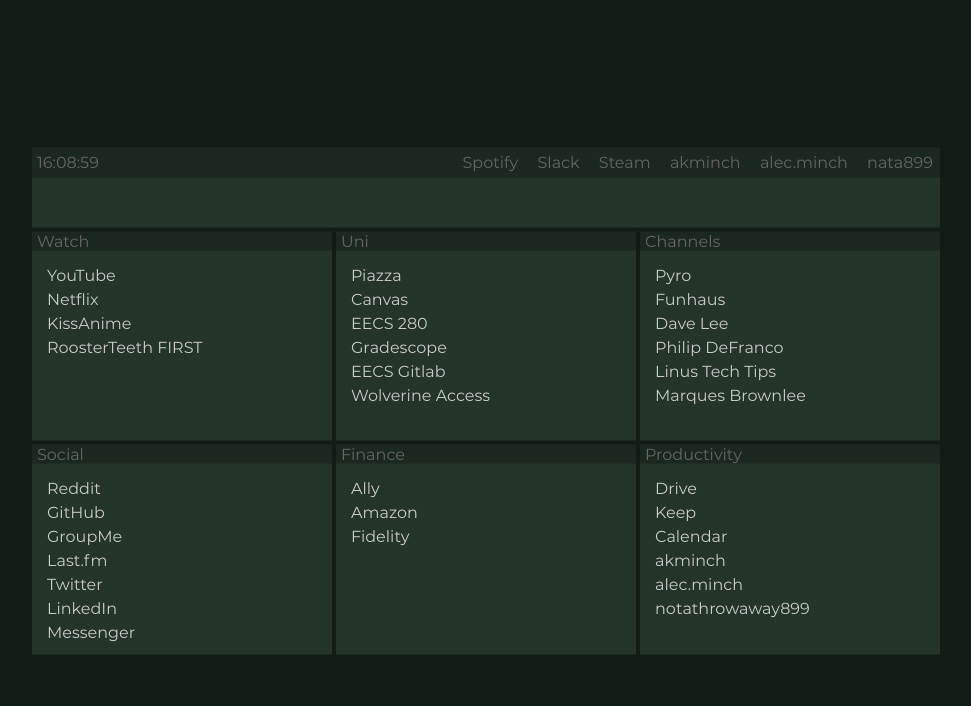
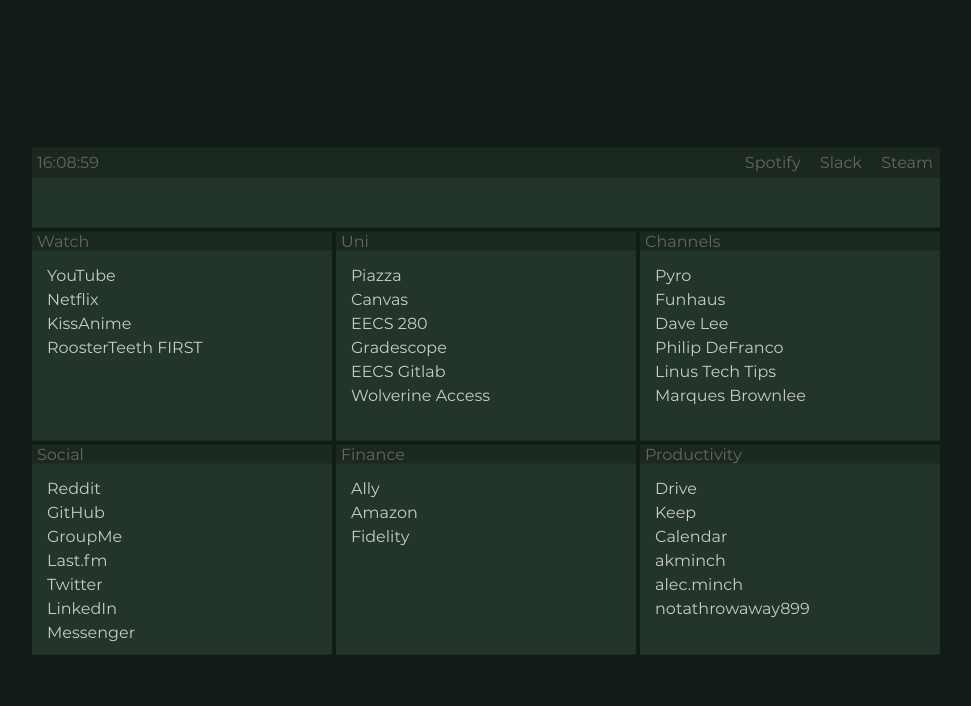
Before and after one commit to minchingtonak/dome, a plain HTML site: page index.html in a window 1280 px wide. Shown: the whole page, without its empty margins (154-1125 px from the left). Drawn offline with Linux system fonts and the light colour scheme.

Commit message:
Remove unused static email links

```diff
--- a/index.html
+++ b/index.html
@@ -60,9 +60,6 @@
 				<a href="spotify:">Spotify</a>
 				<a href="slack:">Slack</a>
 				<a href="steam:">Steam</a>
-				<a href="https://mail.google.com/mail/u/2/">akminch</a>
-				<a href="https://mail.google.com/mail/u/0/">alec.minch</a>
-				<a href="https://mail.google.com/mail/u/1/">nata899</a>
 			</div>
 			<form method="GET" id="action">
 				<input type="text" oninput="matchLinks(this.value)" autofocus autocomplete="off">
```
